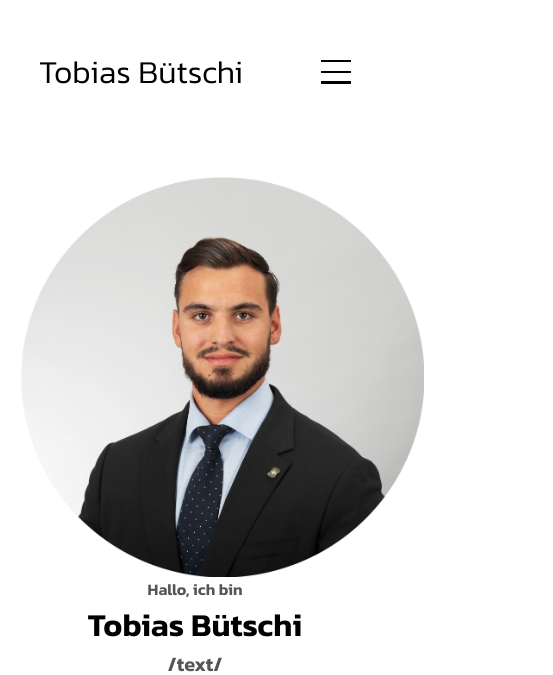
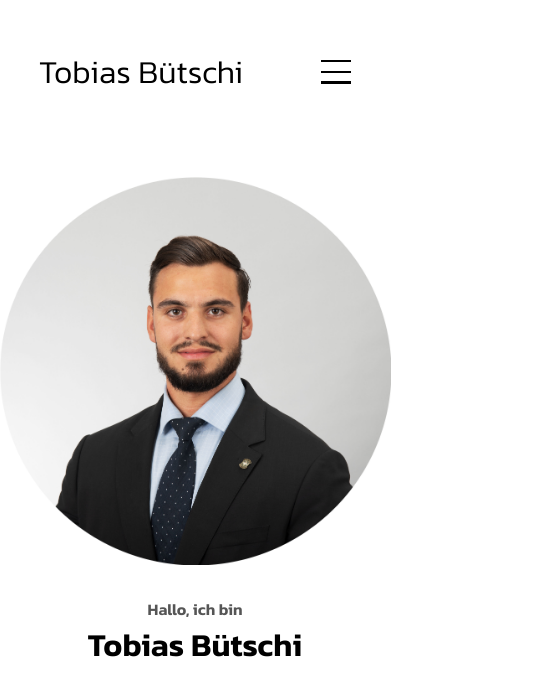
Before and after one commit to TobiasBuetschi/WebPortfolio, a plain HTML site: page index.html in a window 390 px wide. Shown: the top 675 px of the page, 553 px wide, since content can reach past the window. Drawn offline with Linux system fonts and the light colour scheme.

Commit message:
img grösse angepasst + Hamburger modeling

```diff
--- a/mediaqueries.css
+++ b/mediaqueries.css
@@ -35,7 +35,7 @@
     section {
         margin: 0 5%;
     }
-    .section__pic-container{
+    .section__pic__container{
         width: 275px;
         height: 275px;
         margin: 0 auto 2rem;
@@ -51,7 +51,7 @@
         height: 40vh;
     }
     #profile {
-        height: 100vh;
+        height: 86vh;
         margin-bottom: 0;
     }
     article {
@@ -84,9 +84,9 @@
         gap: 0.5rem;
         text-align: center;
     }
-    .section__pic-container {
+    .section__pic__container {
         width: auto;
-        height: 46vw;
+        height: 46vh;
         justify-content: center;
     }
     .section__text__p2 {
--- a/style.css
+++ b/style.css
@@ -144,10 +144,18 @@ a:hover {
     max-height: 0;
     overflow: hidden;
     transition: all 0.3 ease-in-out;
+    border-radius: 1rem;
 }
 
 .menu-links a {
     display: block;
+    padding: 10px;
+    text-align: center;
+    font-size: 1.5rem;
+    color: black;
+    text-decoration: none;
+    transition: all 0.3 ease-in-out;
+
 }
 
 .menu-links li {
```
